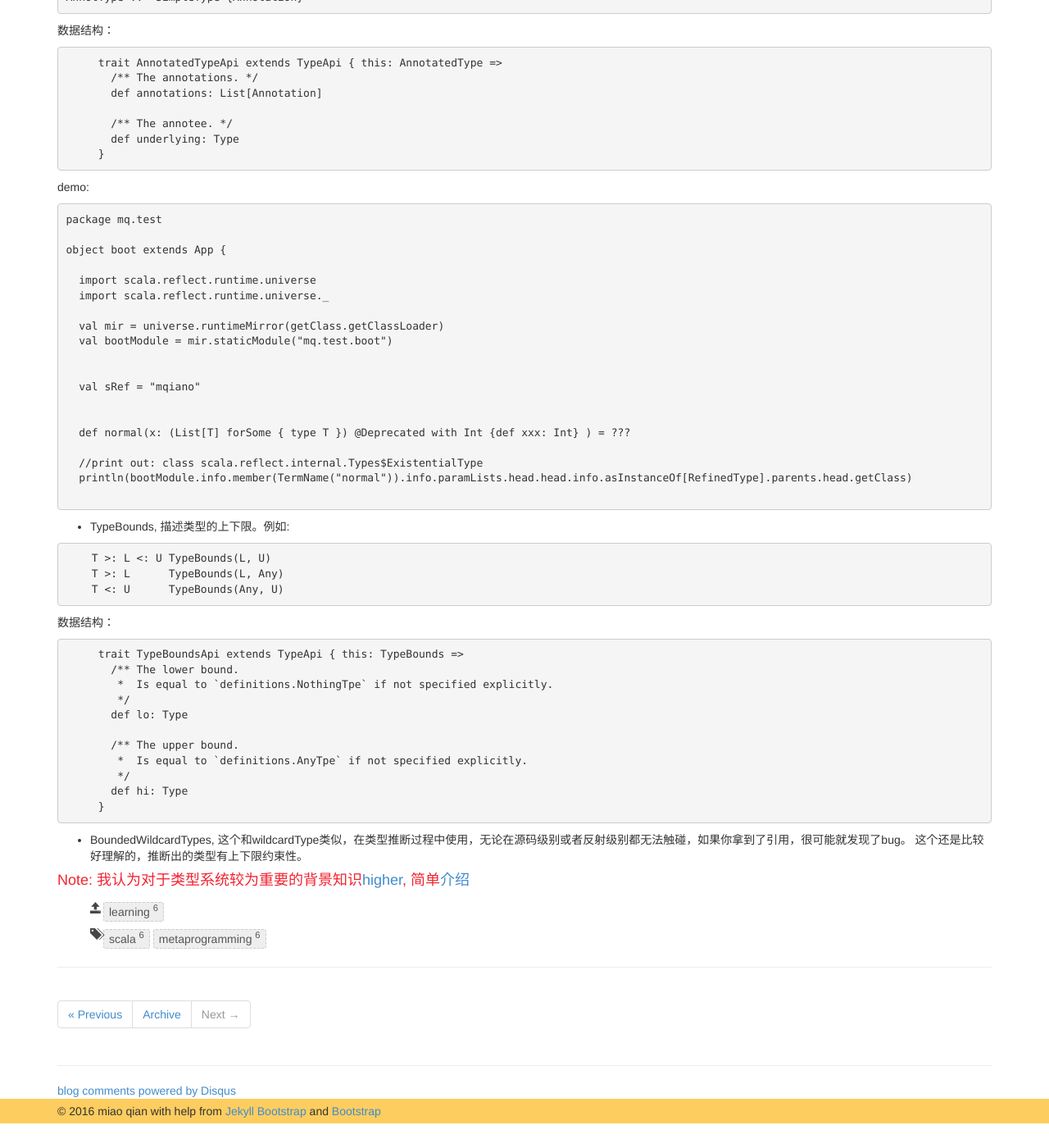
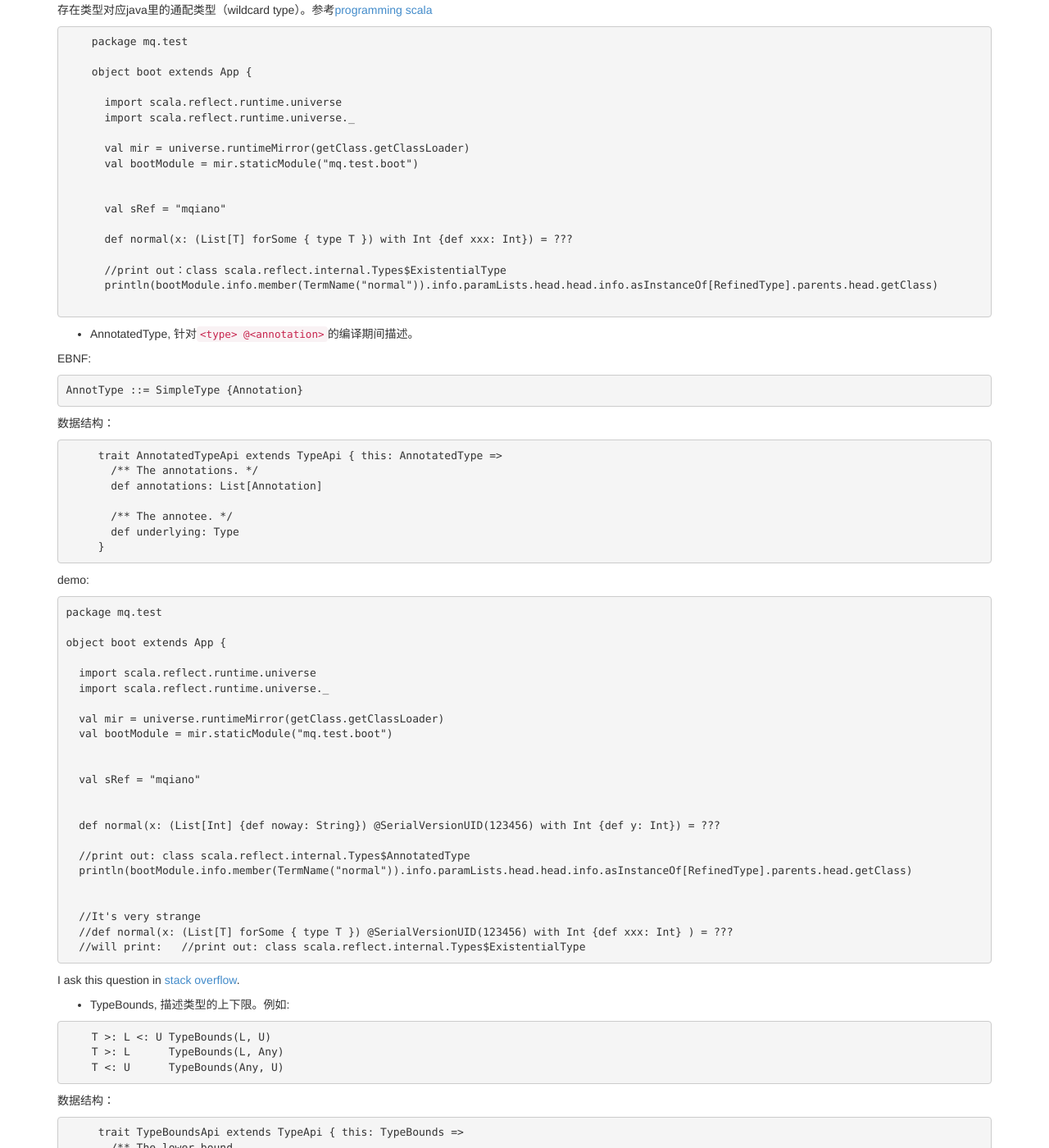
Before and after one commit to MQ-EL/mq-el.github.io, a Jekyll site: the page built from _posts/2016-10-28-SMP-Types.md, in a window 1280 px wide and 1400 px high, scrolled down 4678 px. Shown: the whole window at 82% size. Built offline with Jekyll 4.4.1, drawn with Linux system fonts in a browser that asks for light colours; nearby versions of some CDN libraries; comment, search, counter and statistics services are not loaded; before the commit the page ends 6048 px from its top, so only the background shows below that.

Commit message:
minor bug fixes and add an issue waitting for address.

````diff
--- a/_posts/2016-10-28-SMP-Types.md
+++ b/_posts/2016-10-28-SMP-Types.md
@@ -89,7 +89,8 @@ tags : [scala, metaprogramming]
 ```
 
   那么编译之后的class文件如何呢：
-  ![](2016-10-28-SMP-types-bytecode.png)
+
+  ![](/assets/post/2016-10-28-SMP-types-bytecode.png)
 
   可以看到xxxType的变量类型都是普通的java类型，意味着在runtime时，jvm允许21行的执行。上述*singleton type*的类型在编译期间是有对应的效果的，会被compile理解成不同的类型，typecheck会校验类型匹配。
   嗯，如果存在另外一个类（在另外一个文件里）去执行21行，编译时期会发生什么？当然是不通过。原因在于，虽然在class文件中，Fields段是java specification规范定义，scala无法更改，但是在Attributes段，是可以自定义的。
@@ -273,12 +274,18 @@ object boot extends App {
   val sRef = "mqiano"
 
 
-  def normal(x: (List[T] forSome { type T }) @Deprecated with Int {def xxx: Int} ) = ???
+  def normal(x: (List[Int] {def noway: String}) @SerialVersionUID(123456) with Int {def y: Int}) = ???
 
-  //print out: class scala.reflect.internal.Types$ExistentialType
+  //print out: class scala.reflect.internal.Types$AnnotatedType
   println(bootModule.info.member(TermName("normal")).info.paramLists.head.head.info.asInstanceOf[RefinedType].parents.head.getClass)
 
+
+  //It's very strange
+  //def normal(x: (List[T] forSome { type T }) @SerialVersionUID(123456) with Int {def xxx: Int} ) = ???
+  //will print:   //print out: class scala.reflect.internal.Types$ExistentialType
 ```
+
+I ask this question in [stack overflow](https://stackoverflow.com/questions/40335753/the-annotatedtype-seems-not-work-with-existentialtype-in-the-scala-runtime-refle).
 
 * TypeBounds, 描述类型的上下限。例如:
 
````
Also changed, not shown: History.markdown (deleted, +0 -15 lines), assets/post/2016-10-28-SMP-types-bytecode.png (renamed from _posts/2016-10-28-SMP-types-bytecode.png).
